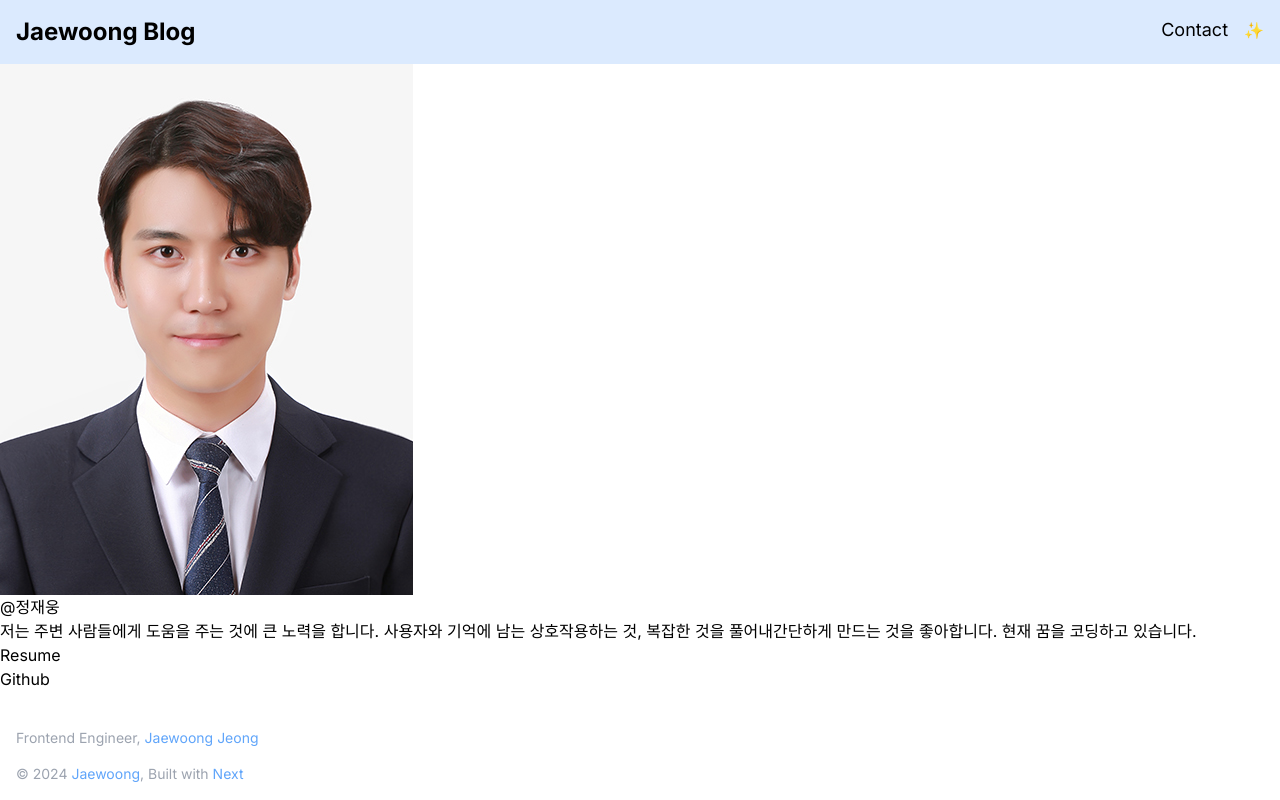
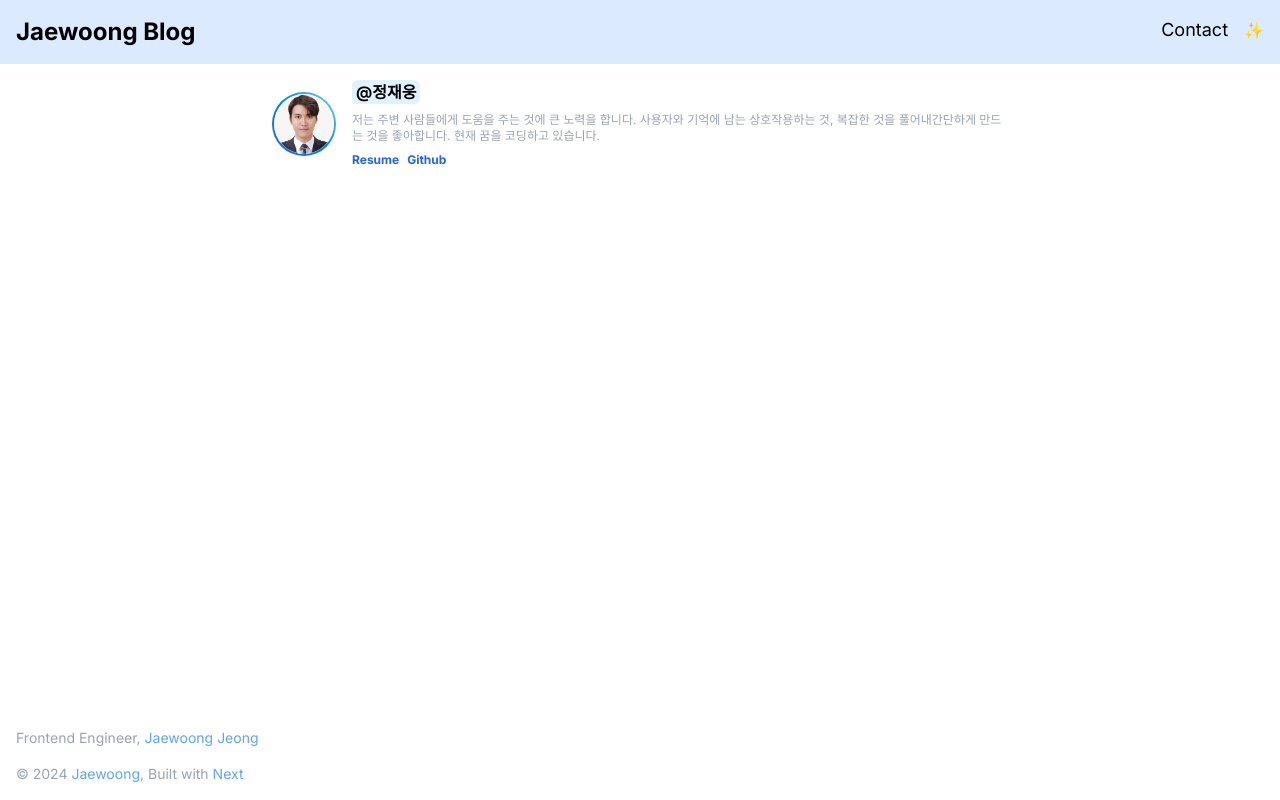
Before and after one commit to dixk3458/dev-blog, a Next.js app: page / in a window 1280 px wide. Built offline with nearby package versions, Linux system fonts and the light colour scheme.

Commit message:
UserCard 스타일링

```diff
--- a/src/app/page.tsx
+++ b/src/app/page.tsx
@@ -2,7 +2,7 @@ import UserCard from '@/components/UserCard';
 
 export default function HomePage() {
   return (
-    <section>
+    <section className="flex flex-col w-full max-w-screen-md mx-auto p-4">
       <UserCard />
     </section>
   );
--- a/src/components/Avatar.tsx
+++ b/src/components/Avatar.tsx
@@ -1,15 +1,60 @@
 import Image from 'next/image';
 import profileImagePath from '../../public/images/jjw.png';
+import { getImageSize } from 'next/dist/server/image-optimizer';
+
+type AvatarSize = 'small' | 'medium' | 'large';
+
+type SizeStyle = {
+  container: string;
+  avatar: string;
+};
 
 type Props = {
-  size: 'small' | 'medium' | 'large';
+  size: AvatarSize;
   highlight: boolean;
 };
 
 export default function Avatar({ size = 'medium', highlight = false }: Props) {
   return (
-    <div>
-      <Image src={profileImagePath} alt="Avatar Jaewoong" />
+    <div className={getContainerStyle(size, highlight)}>
+      <Image
+        src={profileImagePath}
+        alt="Avatar Jaewoong"
+        className={`bg-white object-cover rounded-full ${
+          getSizeStyle(size).avatar
+        }`}
+      />
     </div>
   );
 }
+
+function getContainerStyle(size: AvatarSize, highlight: boolean): string {
+  // Image를 감싸는 div요소에 대한 스타일
+  const baseStyle =
+    ' relative flex justify-center items-center rounded-full aspect-square';
+  const highlightStyle = `${
+    highlight
+      ? 'bg-gradient-to-bl from-sky-300 via-sky-600 to-blue-600 p-[1.2px]'
+      : ''
+  }`;
+
+  const { container } = getSizeStyle(size);
+
+  return `${baseStyle} ${highlightStyle} ${container}`;
+}
+
+function getSizeStyle(size: AvatarSize): SizeStyle {
+  switch (size) {
+    case 'small':
+      return {
+        container: 'w-12 h-12 ',
+        avatar: 'w-[46px] h-[46px] p-[0.2px] ',
+      };
+    case 'medium':
+      return { container: 'w-16 h-16', avatar: 'w-[60px] h-[60px] p-[0.2px]' };
+    case 'large':
+      return { container: 'w-24 h-24', avatar: 'w-[90px] h-[90px] p-[0.4px]' };
+    default:
+      throw new Error(`Unsupported Size: ${size}`);
+  }
+}
--- a/src/components/UserCard.tsx
+++ b/src/components/UserCard.tsx
@@ -15,24 +15,27 @@ const links = [
 
 export default function UserCard() {
   return (
-    <>
-      <Avatar size="medium" highlight={false} />
+    <section className="flex items-center gap-4">
+      <Avatar size="medium" highlight={true} />
       <div>
-        <h2>
+        <h2 className="inline-block bg-sky-100 rounded-md px-1 font-bold">
           <a href="https://www.notion.so/Frontend-Engineer-d484da4e05da443da11ede6879ca21ee?pvs=4">
             @정재웅
           </a>
         </h2>
-        <p>
+        <p className="mt-2 text-xs  text-gray-400">
           저는 주변 사람들에게 도움을 주는 것에 큰 노력을 합니다. 사용자와
           기억에 남는 상호작용하는 것, 복잡한 것을 풀어내간단하게 만드는 것을
           좋아합니다. 현재 꿈을 코딩하고 있습니다.
         </p>
         <nav>
-          <ul>
+          <ul className="flex gap-2 mt-2 ">
             {links.map(({ href, title }) => {
               return (
-                <li key={title}>
+                <li
+                  key={title}
+                  className="text-xs text-blue-600 font-bold hover:brightness-150"
+                >
                   <a href={href}>{title}</a>
                 </li>
               );
@@ -40,6 +43,6 @@ export default function UserCard() {
           </ul>
         </nav>
       </div>
-    </>
+    </section>
   );
 }
```
Also changed, not shown: public/images/jjw.png.
